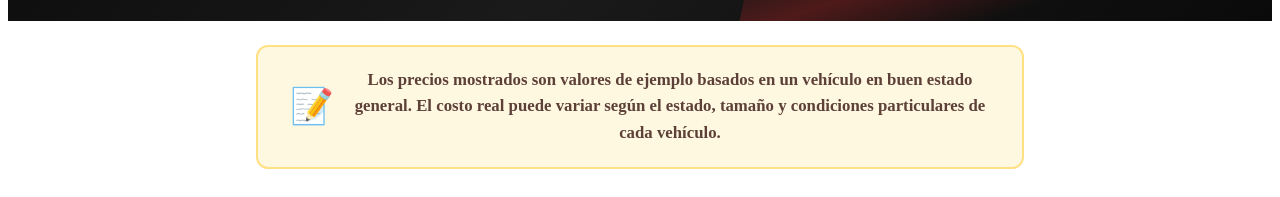
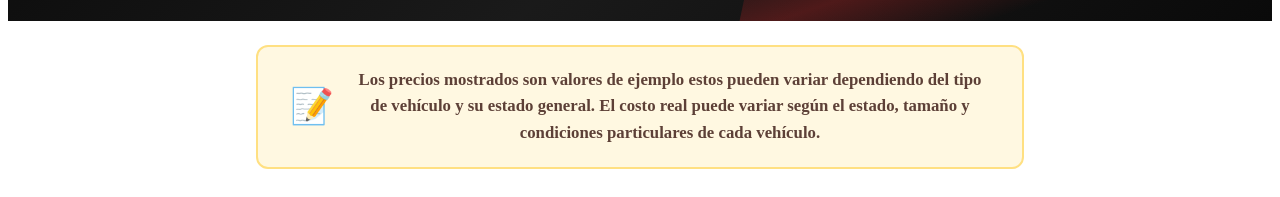
Before and after one commit to RaulRestrepoGonzalez/LuxuryService, an Angular app: page /cotizar in a window 1280 px wide. Shown: the part 333-530 px from the top of the page. Built offline with nearby package versions, Linux system fonts and the light colour scheme; no server answers.

Commit message:
Cambio solo en txtos que se muestran al cotizar

```diff
--- a/src/app/modules/public/pages/cotizacion/cotizacion.component.html
+++ b/src/app/modules/public/pages/cotizacion/cotizacion.component.html
@@ -7,7 +7,7 @@
 
   <div class="cot-aviso">
     <span class="cot-aviso-icon">📝</span>
-    <p class="cot-aviso-text">Los precios mostrados son <strong>valores de ejemplo</strong> basados en un vehículo en buen estado general. El costo real puede variar según el estado, tamaño y condiciones particulares de cada vehículo.</p>
+    <p class="cot-aviso-text">Los precios mostrados son <strong>valores de ejemplo</strong> estos pueden variar dependiendo del tipo de vehículo y su estado general. El costo real puede variar según el estado, tamaño y condiciones particulares de cada vehículo.</p>
   </div>
 
   @if (loading) {
```
